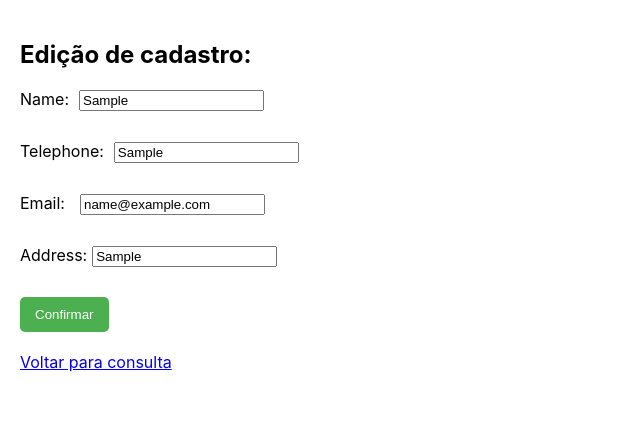
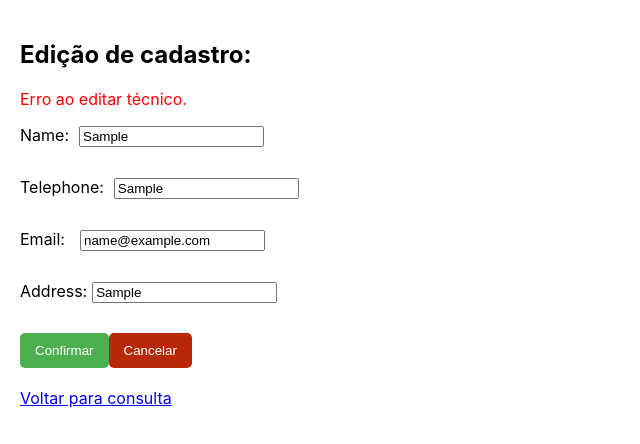
Before and after one commit to jrrodrigo421/Technician_Management, a React (Create React App) app: page /edit/1 in a window 1280 px wide. Both pictures are taken after typing "Sample", "Sample", "name@example.com", "Sample" into the empty fields and a click on the button "Confirmar". Shown: the top 444 px of the page, without its empty margins (0-640 px from the left). Built offline with nearby package versions, Linux system fonts and the light colour scheme; no server answers.

Commit message:
feat: details buttons

```diff
--- a/src/components/TechnicianEdit.js
+++ b/src/components/TechnicianEdit.js
@@ -12,6 +12,10 @@ const TechnicianEdit = () => {
     email: '',
     address: '',
   });
+
+  const [error, setError] = useState(null);
+  const [successMessage, setSuccessMessage] = useState(null);
+
 
   useEffect(() => {
     const fetchTechnicianDetails = async () => {
@@ -40,15 +44,30 @@ const TechnicianEdit = () => {
       const formattedData = { ...formData, telephone: parseInt(formData.telephone, 10) };
 
       await axios.put(`http://localhost:3030/technicians/${id}`, formattedData);
-      navigate('/');
+
+      // Exibir mensagem de sucesso
+      setSuccessMessage('Cadastro do técnico alterado com sucesso!');
+
+      // Limpar mensagem de erro
+      setError(null);
+
+
+
     } catch (error) {
       console.error('Error editing technician:', error);
+      setError(error.response?.data?.message || 'Erro ao editar técnico.');
     }
+  };
+
+  const handleCancel = () => {
+    navigate('/');
   };
 
   return (
     <div style={{ padding: '20px' }}>
       <h2 style={{ marginBottom: '20px' }}>Edição de cadastro:</h2>
+      {error && <p style={{ color: 'red' }}>{error}</p>}
+      {successMessage && <p style={{ color: 'green' }}>{successMessage}</p>}
       <form onSubmit={handleSubmit}>
         <label style={{ display: 'block', marginBottom: '10px', marginRight: '50px' }}>
           Name:
@@ -111,6 +130,20 @@ const TechnicianEdit = () => {
         >
           Confirmar
         </button>
+        <button onClick={handleCancel}
+          type="button"
+          style={{
+            backgroundColor: '#B72808',
+            color: 'white',
+            padding: '10px 15px',
+            border: 'none',
+            borderRadius: '5px',
+            cursor: 'pointer',
+          }}
+        >
+          Cancelar
+        </button>
+
       </form>
       <Link to="/" style={{ display: 'block', marginTop: '20px' }}>
         Voltar para consulta
--- a/src/components/TechnicianForm.js
+++ b/src/components/TechnicianForm.js
@@ -1,6 +1,6 @@
 import React, { useState } from 'react';
 import axios from 'axios';
-import { Link } from 'react-router-dom';
+import { Link, useNavigate } from 'react-router-dom';
 
 const TechnicianForm = () => {
   const [formData, setFormData] = useState({
@@ -10,6 +10,8 @@ const TechnicianForm = () => {
     address: '',
   });
   const [error, setError] = useState(null);
+  const [successMessage, setSuccessMessage] = useState(null);
+  const navigate = useNavigate();
 
   const handleChange = (e) => {
     setFormData({
@@ -35,6 +37,9 @@ const TechnicianForm = () => {
         address: '',
       });
 
+      setSuccessMessage('Técnico cadastrado com sucesso!');
+
+
       setError(null);
     } catch (error) {
       console.error('Erro ao cadastrar técnico:', error);
@@ -47,9 +52,15 @@ const TechnicianForm = () => {
     }
   };
 
+  const handleCancel = () => {
+    navigate('/');
+  };
+
   return (
     <div style={{ padding: '20px' }}>
       <h2 style={{ marginBottom: '20px' }}>Cadastrar Técnico</h2>
+      {error && <p style={{ color: 'red' }}>{error}</p>}
+      {successMessage && <p style={{ color: 'green' }}>{successMessage}</p>}
       <form onSubmit={handleSubmit}>
         <label style={{ display: 'block', marginBottom: '10px', marginRight: '50px' }}>
           Nome:
@@ -112,6 +123,20 @@ const TechnicianForm = () => {
         >
           Cadastrar
         </button>
+        <button
+          type="button" onClick={handleCancel}
+          style={{
+
+            backgroundColor: '#DC250C',
+            color: 'white',
+            padding: '10px 15px',
+            border: 'none',
+            borderRadius: '5px',
+            cursor: 'pointer',
+          }}
+        >
+          Cancelar
+        </button>
       </form>
       {error && <p style={{ color: 'red', marginTop: '10px' }}>{error}</p>}
       <Link to="/" style={{ display: 'block', marginTop: '20px' }}>
--- a/src/components/TechnicianList.js
+++ b/src/components/TechnicianList.js
@@ -49,7 +49,7 @@ const TechnicianList = () => {
 
   return (
     <div className="technician-list-container">
-      <h2>Lista de Técnicos</h2>
+      <h2>Consulta Técnicos</h2>
       <Link to="/add" className="add-technician-link">Cadastrar Novo Técnico</Link>
 
       <table className="technician-table">
```
